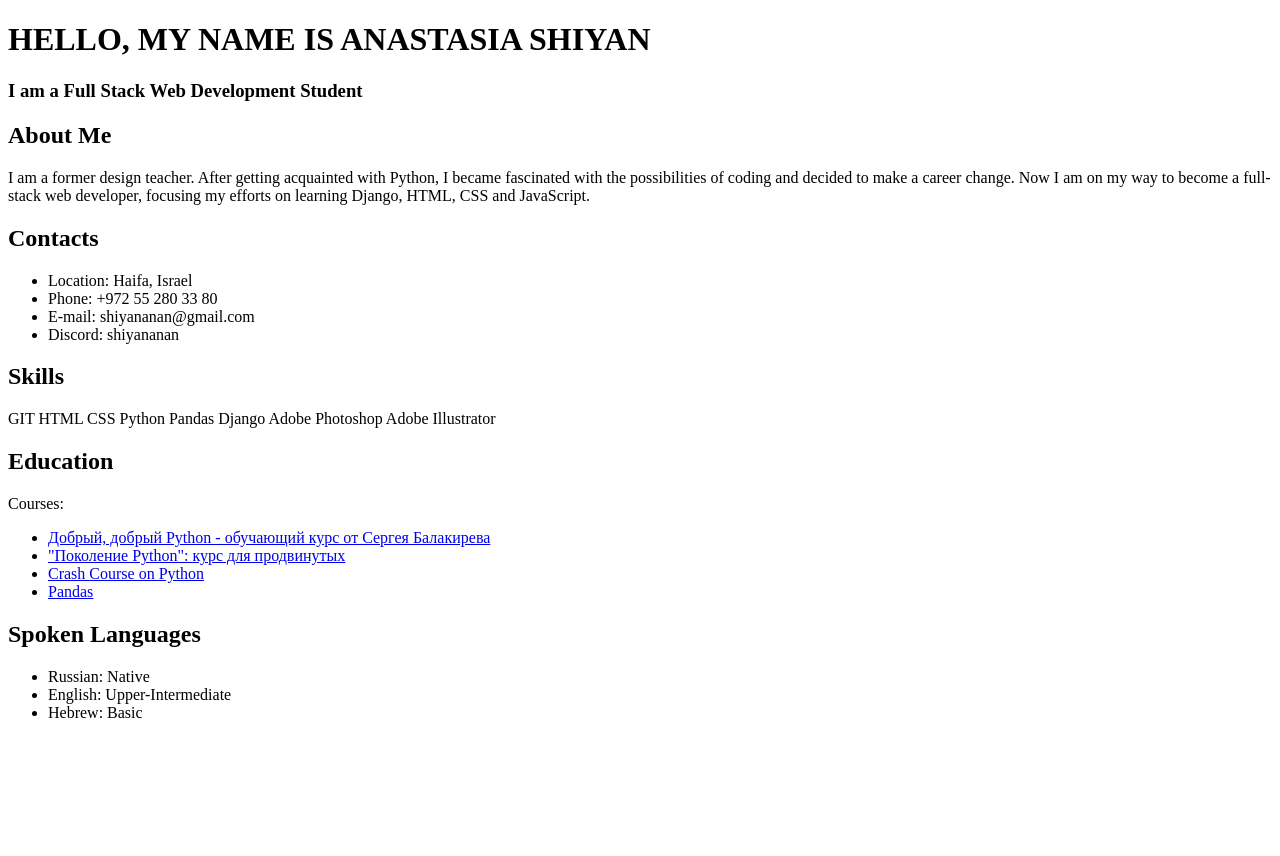
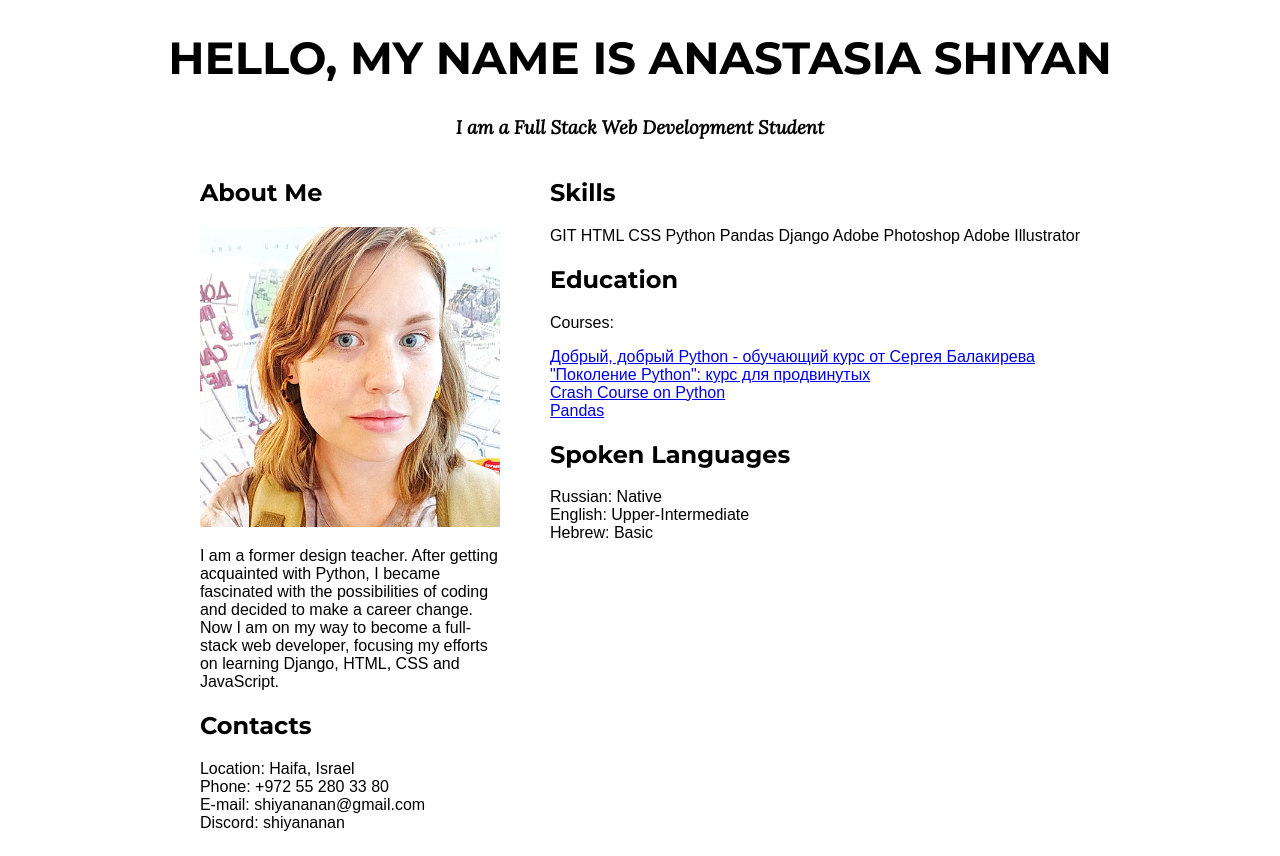
Before and after one commit to shiyananan/rsschool-cv, a plain HTML site: page index.html in a window 1280 px wide. Before the commit the page ends 800 px from the top, so only its background shows below. Drawn offline with Linux system fonts and the light colour scheme; a web font is replaced by a local one.

Commit message:
feat: add basic CSS layout

```diff
--- a/index.html
+++ b/index.html
@@ -8,10 +8,12 @@
     <link href="https://fonts.googleapis.com/css2?family=Hind+Madurai&family=Lora:ital@1&family=Montserrat:wght@700&display=swap" rel="stylesheet">
 </head>
 <body>
-    <h1>HELLO, MY NAME IS ANASTASIA SHIYAN</h1>
-    <h3>I am a Full Stack Web Development Student</h3>
-
+    <h1 class="main-title">HELLO, MY NAME IS ANASTASIA SHIYAN</h1>
+    <h3 class="main-subtitle">I am a Full Stack Web Development Student</h3>
+    <div class="body-content">
+        <div class="left-side">
             <h2>About Me</h2>
+            <img class="profile-photo" src="./img/profile-image.jpg" alt="Profile Photo">
             <p>I am a former design teacher. After getting acquainted with Python, I became fascinated with the possibilities of coding and decided to make a career change. Now I am on my way to become a full-stack web developer, focusing my efforts on learning Django, HTML, CSS and JavaScript.</p>
 
             <h2>Contacts</h2>
@@ -21,7 +23,9 @@
                 <li>E-mail: shiyananan@gmail.com</li>
                 <li>Discord: shiyananan</li>
             </ul>
+        </div>
 
+        <div class="right-side">
             <h2>Skills</h2>
             <span>GIT</span> <span>HTML</span> <span>CSS</span> <span>Python</span> <span>Pandas</span> <span>Django</span> <span>Adobe Photoshop</span> <span>Adobe Illustrator</span>
 
@@ -40,5 +44,7 @@
                 <li>English: Upper-Intermediate</li>
                 <li>Hebrew: Basic</li>
             </ul>
+        </div>
+    </div>
 </body>
 </html>
--- a/style.css
+++ b/style.css
@@ -0,0 +1,37 @@
+body {
+    font-family: 'Hind Madurai', sans-serif;
+}
+
+ul {
+    list-style-type: none;
+    padding: 0;
+}
+
+.main-title {
+    font-family: 'Montserrat', sans-serif;
+    font-size: 45px;
+    text-align: center;
+}
+
+.main-subtitle {
+    text-align: center;
+    font-family: 'Lora', serif;
+}
+
+h2 {
+    font-family: 'Montserrat', sans-serif;
+}
+
+.body-content {
+    display: flex;
+    gap: 50px;
+    justify-content: center;
+}
+
+.left-side {
+    max-width: 300px;
+}
+
+.profile-photo {
+    max-width: 300px;
+}
```
Also changed, not shown: img/profile-image.jpg (added). Lines whose indentation alone changed are shown as unchanged.
